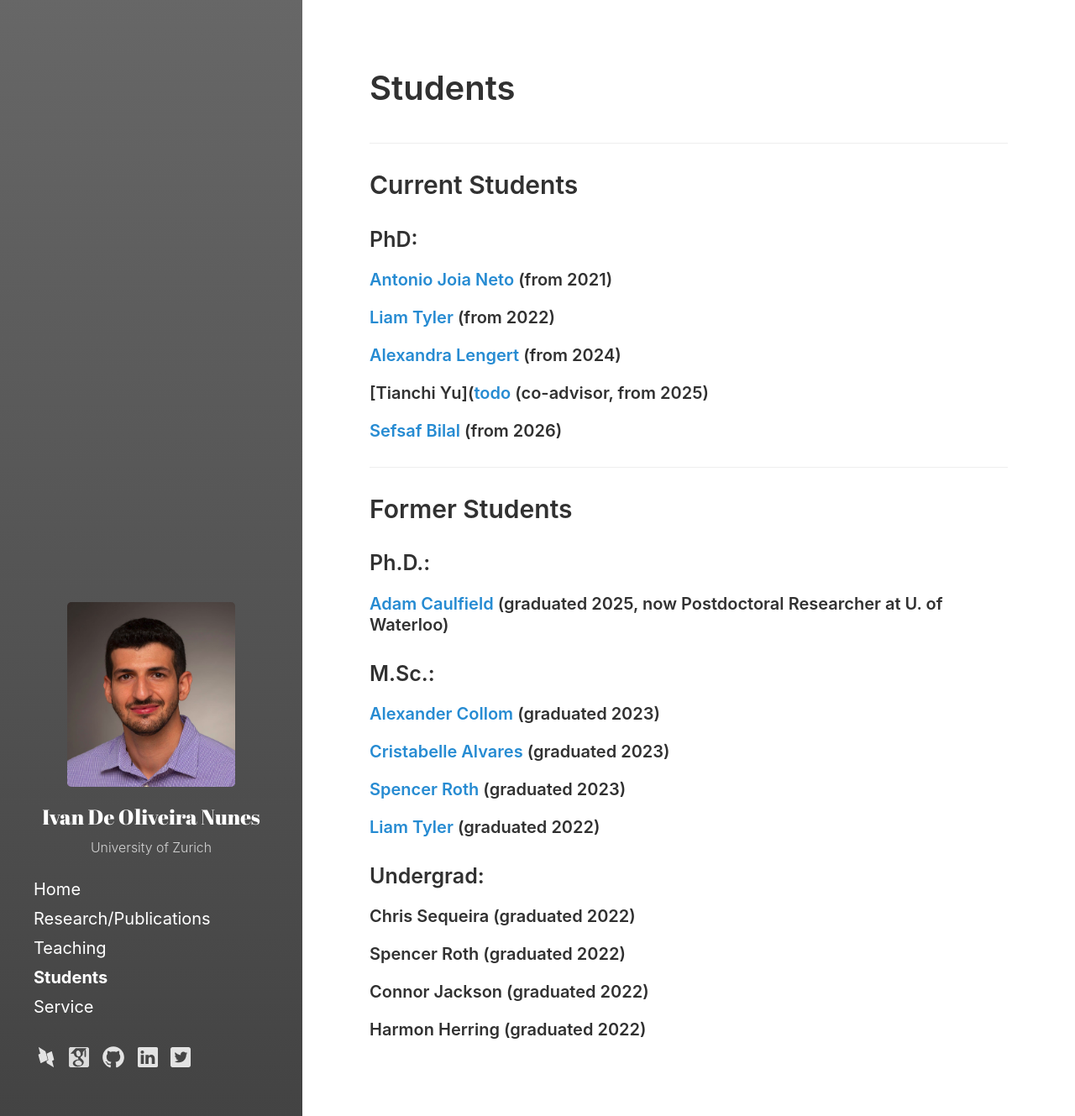
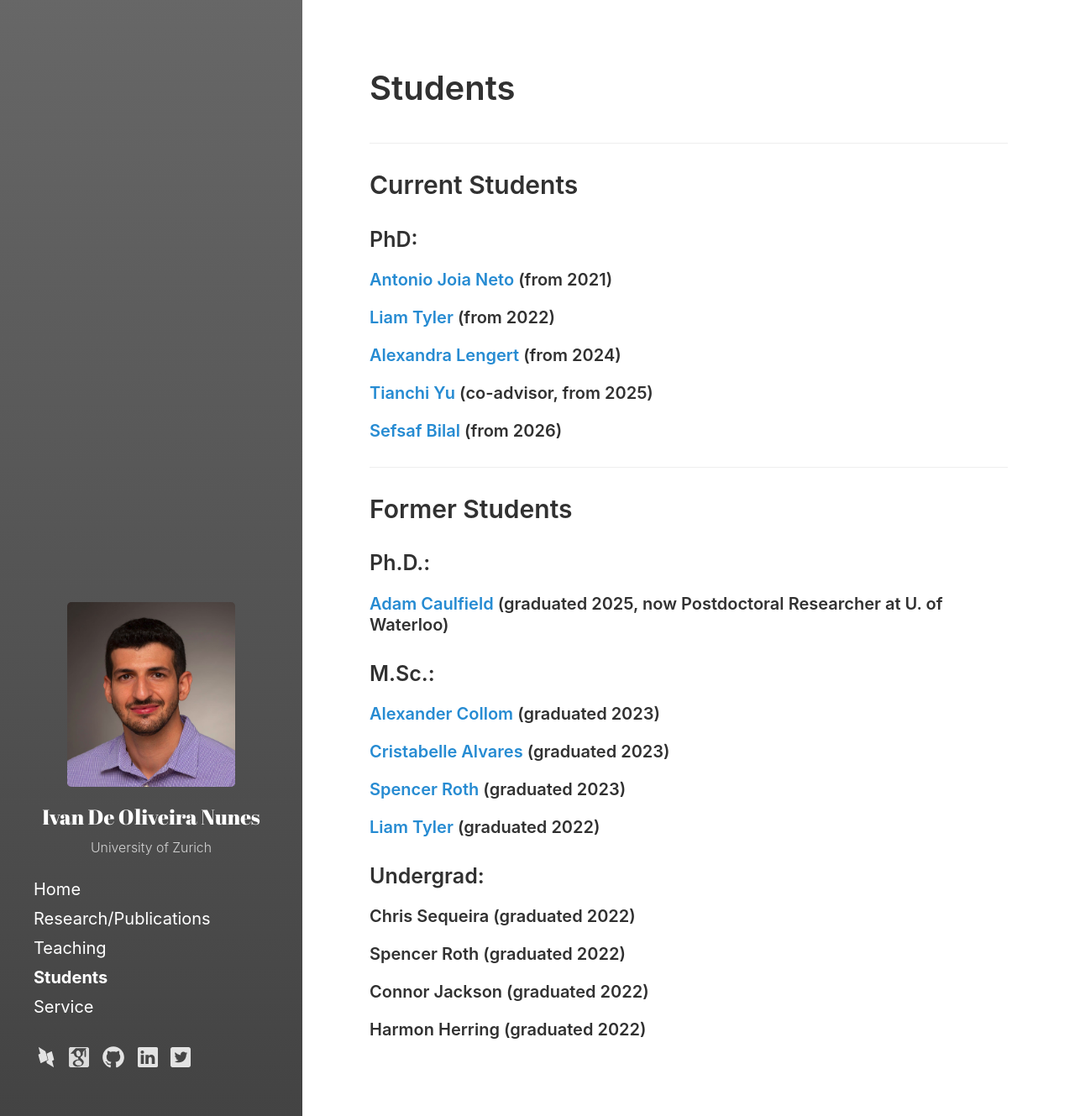
Before and after one commit to ivanolive/ivanolive.github.io, a Jekyll site: the page built from students.md, in a window 1280 px wide. Shown: the whole page at 84% size. Built offline with Jekyll 4.4.1, drawn with Linux system fonts in a browser that asks for light colours; some of the changed lines change nothing that is shown.

Commit message:
Update students.md

```diff
--- a/students.md
+++ b/students.md
@@ -20,7 +20,7 @@ ___
 
 #### [Alexandra Lengert](todo) (from 2024)
 
-#### [Tianchi Yu]([todo](https://tianchiyu.me/) (co-advisor, from 2025)
+#### [Tianchi Yu](https://tianchiyu.me/) (co-advisor, from 2025)
 
 #### [Sefsaf Bilal](todo) (from 2026)
 
```
